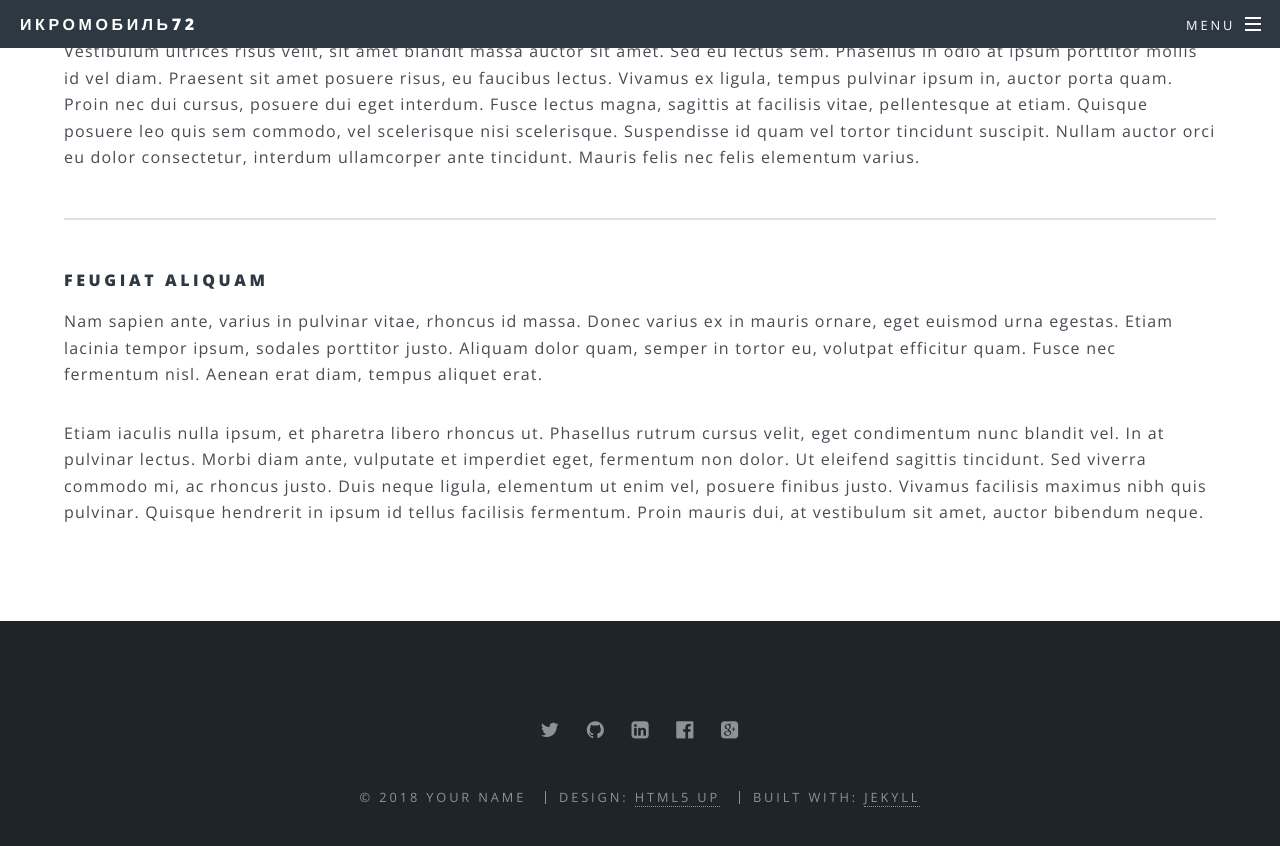
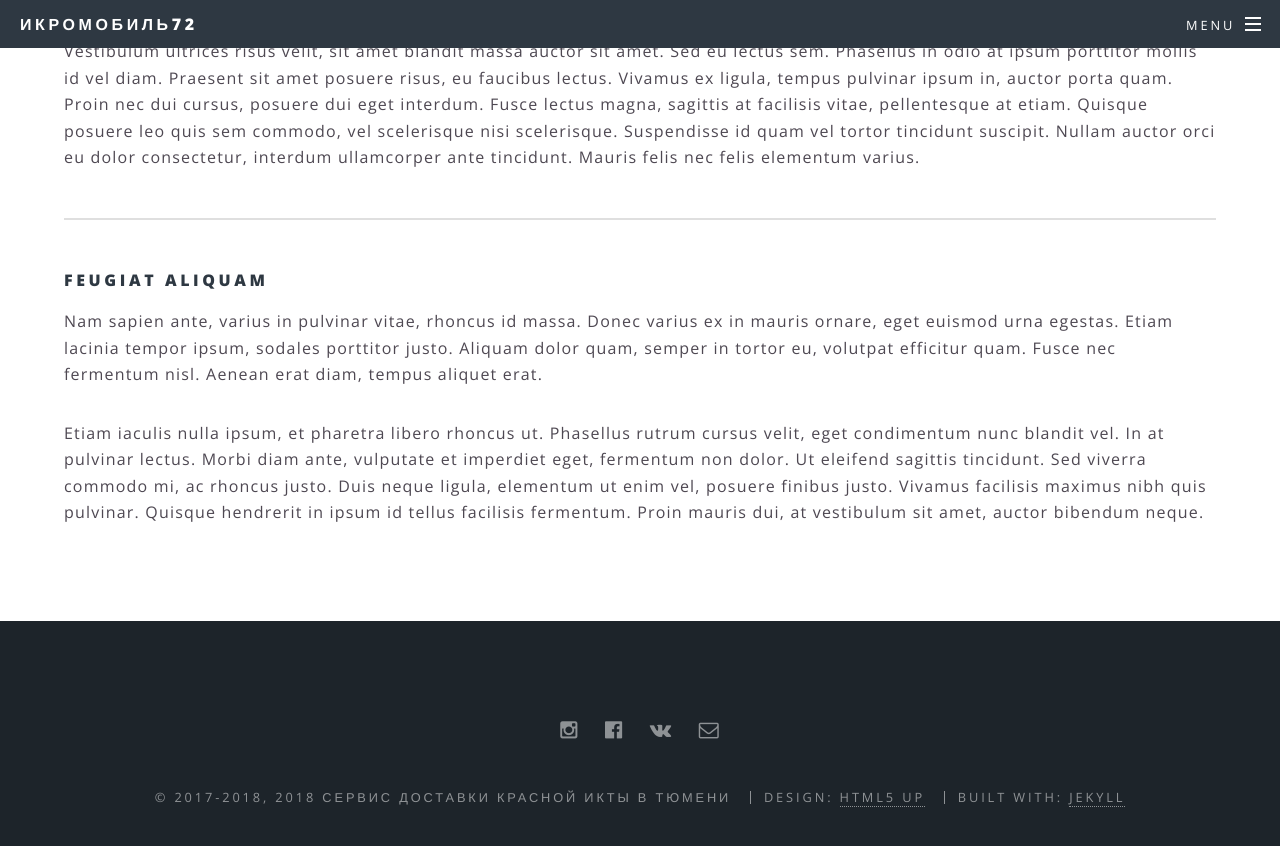
Before and after one commit to mdraft/mdraft.gihub.io, a Jekyll site: the page built from generic.html, in a window 1280 px wide and 900 px high, scrolled down 692 px. Shown: the top 846 px of the window. Built offline with Jekyll 4.4.1, drawn with Linux system fonts in a browser that asks for light colours.

Commit message:
Update _config.yml

```diff
--- a/_config.yml
+++ b/_config.yml
@@ -7,20 +7,18 @@ description: |
   ИКРА КРАСНАЯ (ИКРА ГОРБУШИ)
   С КАМЧАТКИ (ОХЛАЖДЕННЫЙ ПРОДУКТ)
   ДОСТАВКА ПО ТЮМЕНИ [+ 7 982 933 6500](tel://+79829336500])
-owner: Your Name # or company name
-first_published: 2018 # if migrating another site, the year of your first publish
+owner: сервис доставки красной икты в Тюмени # or company name
+first_published: 2017-2018 # if migrating another site, the year of your first publish
 email: your-email@domain.com
 baseurl: "" # the subpath of your site, e.g. /blog
 url: "http://yourdomain.com" # the base hostname & protocol for your site
 social:
-  twitter: https://twitter.com/<username>
-  github: https://github.com/<username>
-  linkedin-square: https://linkedin.com/in/<username>
+  instagram: https://twitter.com/<username>
   facebook-official: https://facebook.com/<username>
-  google-plus-square: https://plus.google.com/u/0/+<username>
-  #email: /contact/
+  vk: https://plus.google.com/u/0/+<username>
+  email: /contact/
+
   #flickr:
-  #instagram:
   #youtube-square:
   #spotify:
   #stack-overflow:
@@ -40,7 +38,6 @@ social:
   #foursquare:
   #linux:
   #bitbucket-square:
-  #vk:
   #slack:
   #vine:
   #weixin:
```
